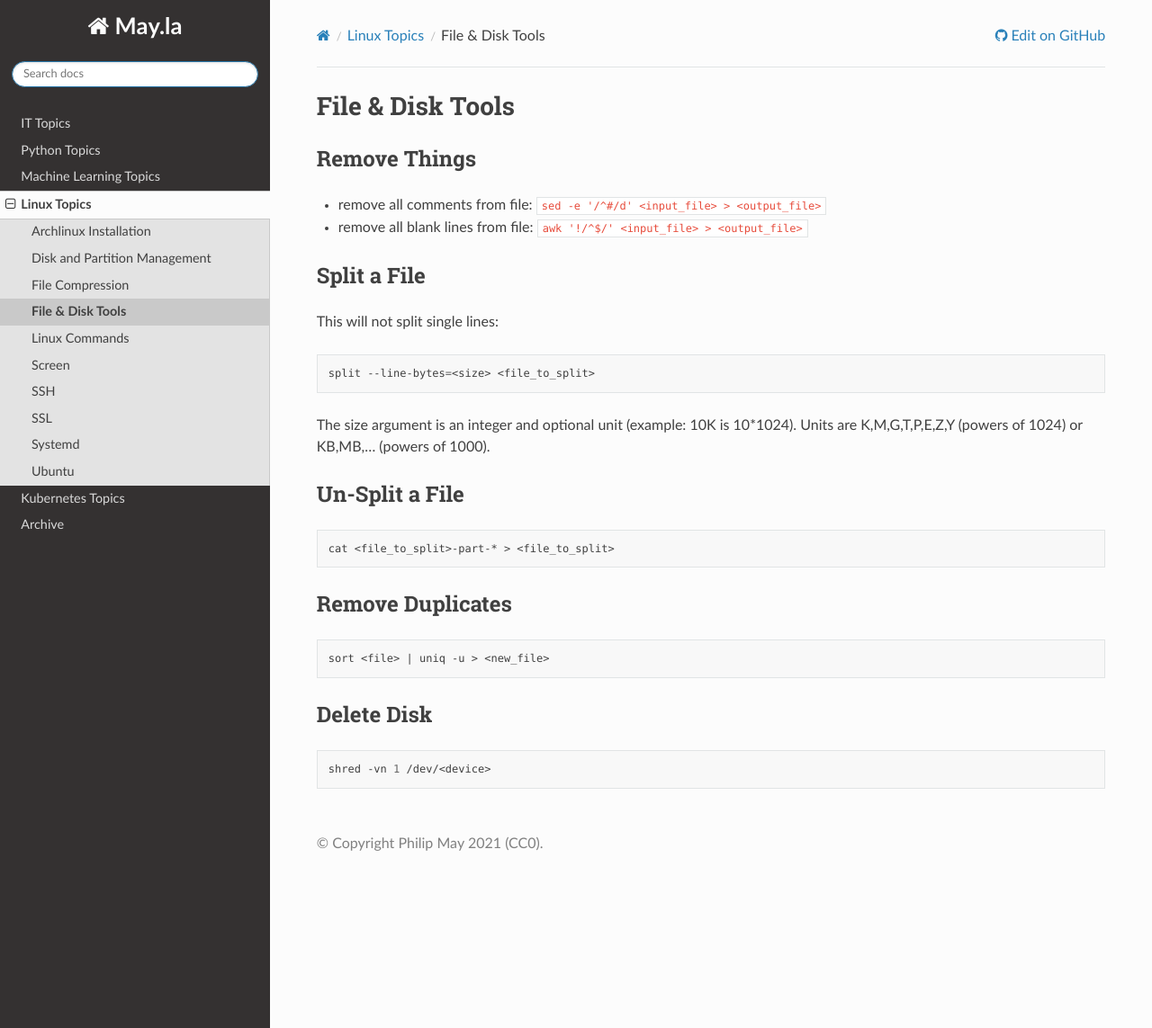
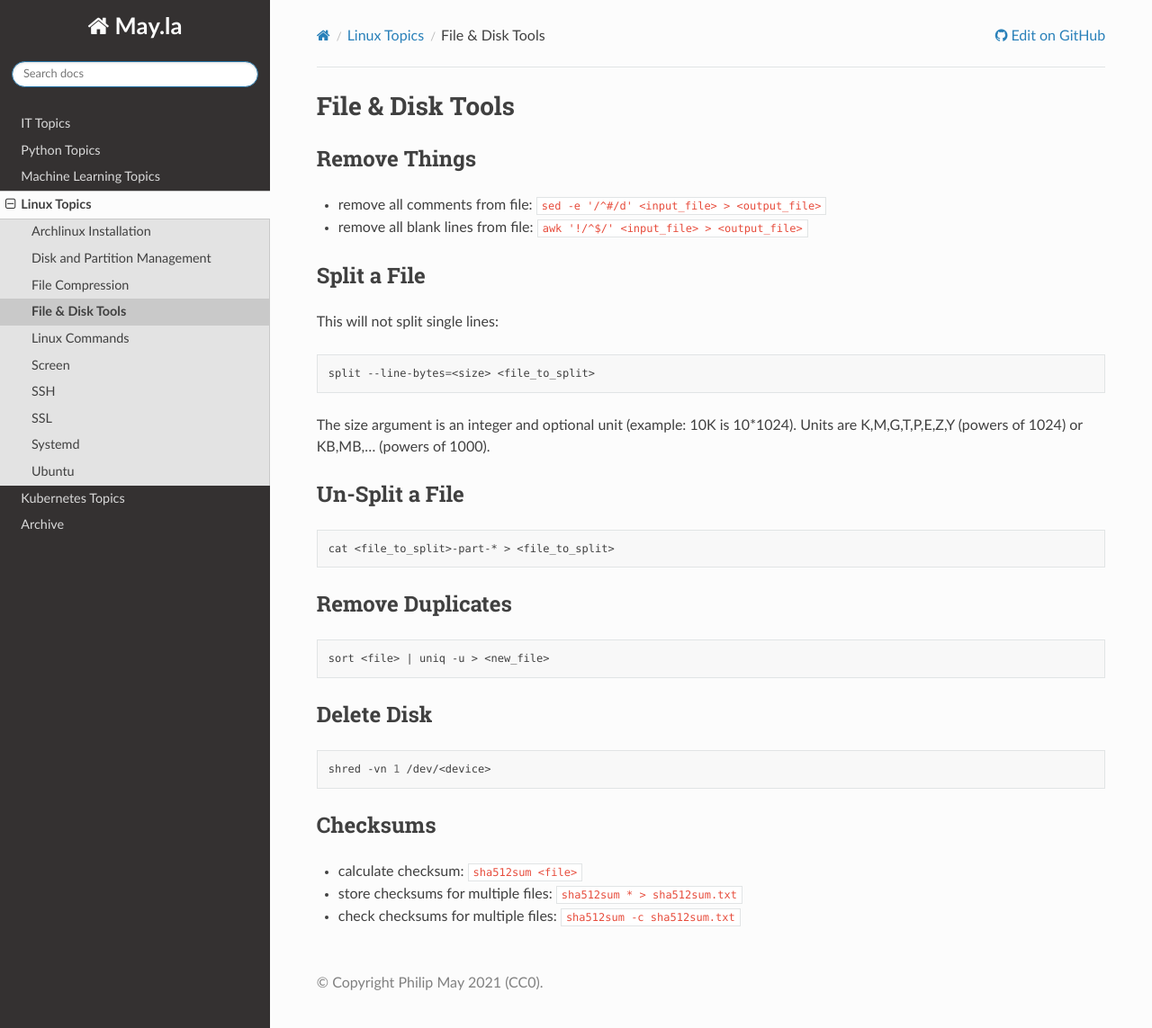
Before and after one commit to PhilipMay/May.la, a Sphinx documentation site: the page built from source/linux/file-disk.md, in a window 1280 px wide and 1143 px high. Shown: the whole window at 90% size. Built offline with Sphinx 7.4.7 and the Read the Docs theme 2.0.0, drawn with Linux system fonts in a browser that asks for light colours.

Commit message:
Update file-disk.md

````diff
--- a/source/linux/file-disk.md
+++ b/source/linux/file-disk.md
@@ -29,3 +29,8 @@ sort <file> | uniq -u > <new_file>
 ```bash
 shred -vn 1 /dev/<device>
 ```
+
+## Checksums
+- calculate checksum: `sha512sum <file>`
+- store checksums for multiple files: `sha512sum * > sha512sum.txt`
+- check checksums for multiple files: `sha512sum -c sha512sum.txt`
````
